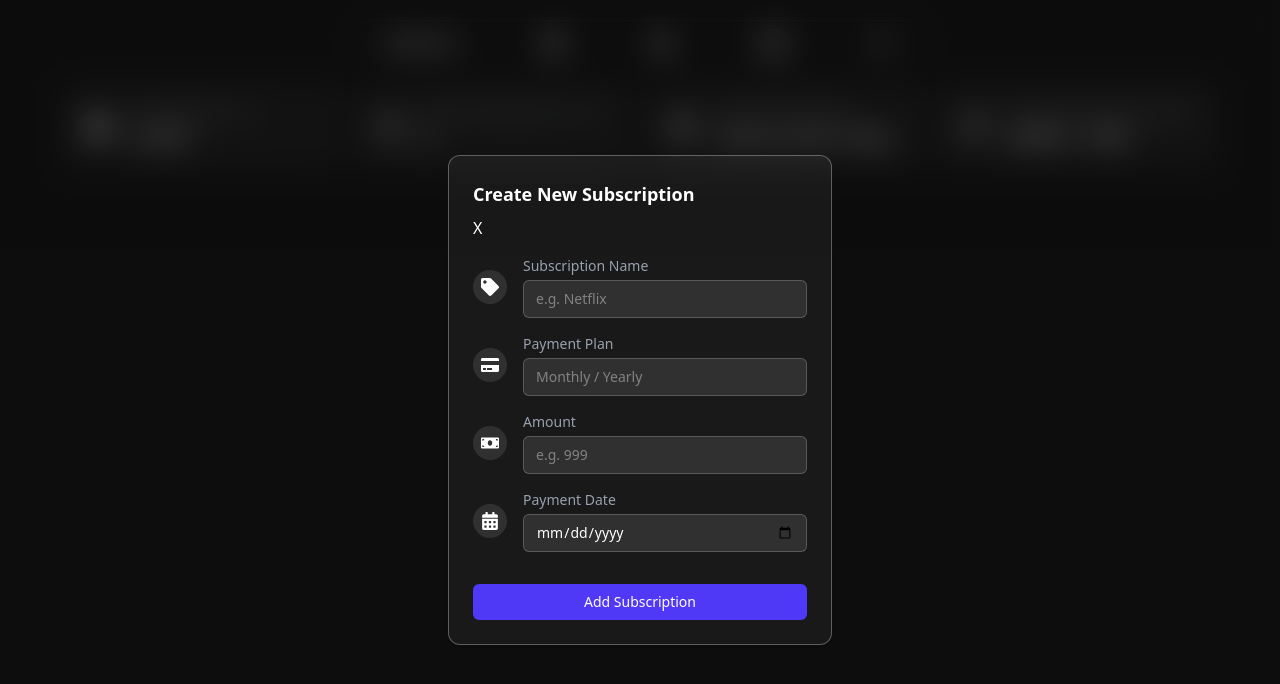
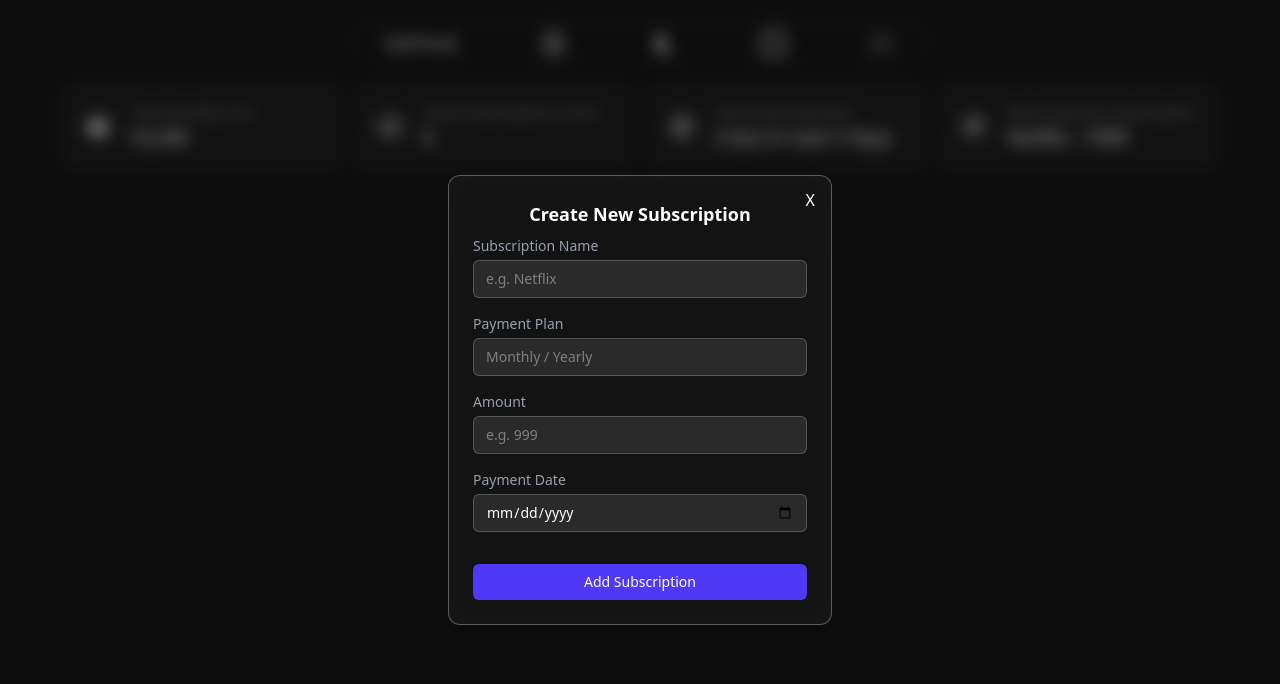
Before and after one commit to prithu64/SubscriptionT-frontend, a React (Vite) app: page /dashboard in a window 1280 px wide. Both pictures are taken after a click on the button 773 px from the left and 43 px from the top of the page. Shown: the top 684 px of the page. Built offline with nearby package versions, Linux system fonts and the light colour scheme.

Commit message:
modal final

```diff
--- a/src/components/SubsCard.jsx
+++ b/src/components/SubsCard.jsx
@@ -1,72 +1,67 @@
-import React, { useContext } from 'react'
-import { FaCreditCard, FaCalendarAlt, FaTag, FaMoneyBill } from "react-icons/fa";
+import { useContext } from 'react'
 import { DarkThemeContext } from '../contexts/DarkThemeContext';
 
 function SubsCard() {
  const {modal,setModal} = useContext(DarkThemeContext)
+
+
   return (
 
-        modal && (
 
-        <div className='w-full h-full fixed bg-black/50 backdrop-blur-lg flex items-center justify-center z-50 inset-0'>
-         <div className="relative dark:text-white max-w-sm w-full mx-auto p-6 border dark:border-white/30 bg-white/5 dark:bg-white/5 rounded-xl shadow-sm space-y-4">
+        <div className={` ${
+        modal ? "opacity-100 scale-100 pointer-events-auto" : "opacity-0 scale-95 pointer-events-none"} w-full h-full fixed bg-black/50 backdrop-blur-sm flex items-center justify-center z-50 inset-0  transition-all duration-300 ease-in-out `}>
+         <div className={`relative text-white  max-w-xs md:max-w-sm w-full mx-auto p-6 border dark:border-white/30 bg-white/5 backdrop-blur-lg  rounded-xl shadow-lg space-y-4
 
-      <h2 className="text-lg font-semibold text-black dark:text-white mb-2">Create New Subscription</h2>
-      <h2 className='cursor-pointer' onClick={()=>{
+          `}>
+
+      <h2 className="text-lg font-semibold text-center dark:text-white mb-2">Create New Subscription</h2>
+      <button className='absolute cursor-pointer top-3 right-4' onClick={()=>{
         setModal(false)
-      }} > X</h2>
+      }} > X</button>
 
       <div className="flex items-center gap-4">
-        <div className="p-2 rounded-full bg-white/10 dark:bg-white/10 text-gray-700 dark:text-white">
-          <FaTag size={18} />
-        </div>
+
         <div className="flex flex-col w-full">
-          <label className="text-sm text-gray-600 dark:text-gray-400 mb-1">Subscription Name</label>
+          <label className="text-sm  dark:text-gray-400 mb-1">Subscription Name</label>
           <input
             type="text"
             placeholder="e.g. Netflix"
-            className="px-3 py-2 rounded-md bg-white/10 border border-white/20 text-sm text-black dark:text-white dark:placeholder-white/40 focus:outline-none"
+            className="px-3 py-2 rounded-md bg-white/10 border border-white/20 text-sm  dark:text-white dark:placeholder-white/40 focus:outline-none"
           />
         </div>
       </div>
 
       <div className="flex items-center gap-4">
-        <div className="p-2 rounded-full bg-white/10 dark:bg-white/10 text-gray-700 dark:text-white">
-          <FaCreditCard size={18} />
-        </div>
+
         <div className="flex flex-col w-full">
-          <label className="text-sm text-gray-600 dark:text-gray-400 mb-1">Payment Plan</label>
+          <label className="text-sm  dark:text-gray-400 mb-1">Payment Plan</label>
           <input
             type="text"
             placeholder="Monthly / Yearly"
-            className="px-3 py-2 rounded-md bg-white/10 border border-white/20 text-sm text-black dark:text-white dark:placeholder-white/40 focus:outline-none"
+            className="px-3 py-2 rounded-md bg-white/10 border border-white/20 text-sm  dark:text-white dark:placeholder-white/40 focus:outline-none"
           />
         </div>
       </div>
 
       <div className="flex items-center gap-4">
-        <div className="p-2 rounded-full bg-white/10 dark:bg-white/10 text-gray-700 dark:text-white">
-          <FaMoneyBill size={18} />
-        </div>
+
         <div className="flex flex-col w-full">
-          <label className="text-sm text-gray-600 dark:text-gray-400 mb-1">Amount</label>
+          <label className="text-sm  dark:text-gray-400 mb-1">Amount</label>
           <input
             type="number"
             placeholder="e.g. 999"
-            className="px-3 py-2 rounded-md bg-white/10 border border-white/20 text-sm text-black dark:text-white dark:placeholder-white/40 focus:outline-none"
+            className="px-3 py-2 rounded-md bg-white/10 border border-white/20 text-sm  dark:text-white dark:placeholder-white/40 focus:outline-none"
           />
         </div>
       </div>
 
       <div className="flex items-center gap-4">
-        <div className="p-2 rounded-full bg-white/10 dark:bg-white/10 text-gray-700 dark:text-white">
-          <FaCalendarAlt size={18} />
-        </div>
+
         <div className="flex flex-col w-full">
-          <label className="text-sm text-gray-600 dark:text-gray-400 mb-1">Payment Date</label>
+          <label className="text-sm  dark:text-gray-400 mb-1">Payment Date</label>
           <input
             type="date"
-            className="px-3 py-2 rounded-md bg-white/10 border border-white/20 text-sm text-black dark:text-white dark:placeholder-white/40 focus:outline-none"
+            className="px-3 py-2 rounded-md bg-white/10 border border-white/20 text-sm dark:text-white dark:placeholder-white/40 focus:outline-none"
           />
         </div>
       </div>
@@ -79,7 +74,7 @@ function SubsCard() {
   )
 
 
-  );
+
 }
 
 export default SubsCard;
```
Also changed, not shown: src/App.css (line endings or trailing spaces).
